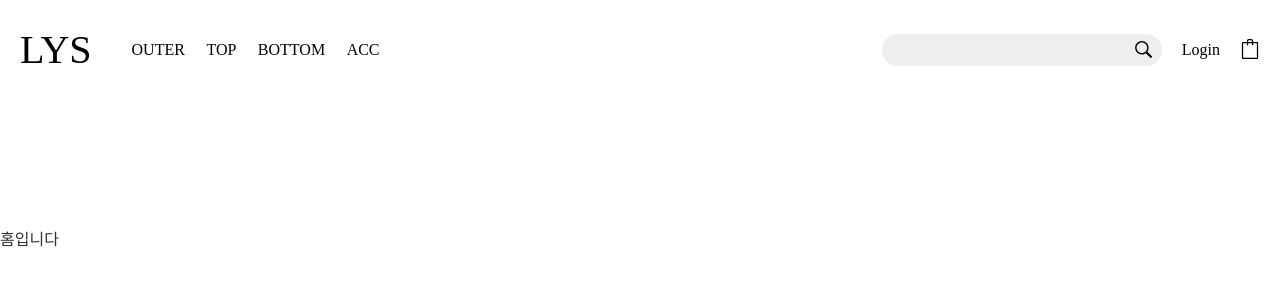
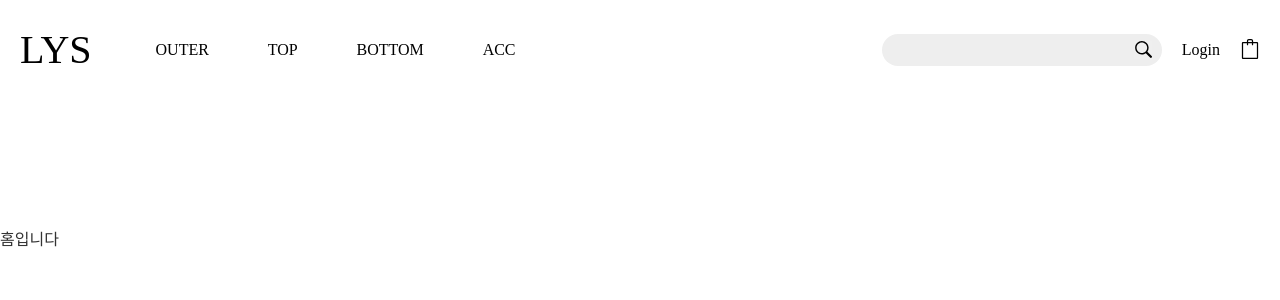
Before and after one commit to SuperMiniBeans/Front, a React (Create React App) app: page / in a window 1280 px wide. Shown: the top 300 px of the page. Built offline with nearby package versions, Linux system fonts and the light colour scheme.

Commit message:
[STYLE] gnb호버 효과 추가

```diff
--- a/src/components/Header.js
+++ b/src/components/Header.js
@@ -14,12 +14,33 @@ function Header() {
           <H1Wrap><h1><Link to="/">LYS</Link></h1></H1Wrap>
 
           <GnbUserWrap>
-            <nav className="mainmenu">
+            <nav className="gnb">
               <Gnb>
-                <li><Link to="/">OUTER</Link></li>
-                <li><Link to="/">TOP</Link></li>
-                <li><Link to="/">BOTTOM</Link></li>
-                <li><Link to="/">ACC</Link></li>
+                <MouseOver>
+                  <Link to="/">OUTER</Link>
+                  <Lnb className="lnb">
+                    <LnbLi><Link to='/'>COAT</Link></LnbLi>
+                    <LnbLi><Link to='/'>JACKET</Link></LnbLi>
+                    <LnbLi><Link to='/'>BLAZERS</Link></LnbLi>
+                  </Lnb>
+                </MouseOver>
+                <MouseOver>
+                  <Link to="/">TOP</Link>
+                  <Lnb className="lnb">
+                    <LnbLi><Link to='/'>T-SHIRTS</Link></LnbLi>
+                    <LnbLi><Link to='/'>SHIRTS</Link></LnbLi>
+                    <LnbLi><Link to='/'>HOODIES/<br />SWEATSHIRTS</Link></LnbLi>
+                    <LnbLi><Link to='/'>KNITWEAR</Link></LnbLi>
+                  </Lnb>
+                </MouseOver>
+                <MouseOver>
+                  <Link to="/">BOTTOM</Link>
+                  <Lnb className="lnb">
+                    <LnbLi><Link to='/'>PANTS</Link></LnbLi>
+                    <LnbLi><Link to='/'>JEANS</Link></LnbLi>
+                  </Lnb>
+                </MouseOver>
+                <MouseOver><Link to="/">ACC</Link></MouseOver>
                 {/* <li><Link to="/">관리자</Link></li> */}
               </Gnb>
             </nav>
@@ -46,6 +67,7 @@ const HeaderWrap = styled.div`
   width: 100%;
   height: 100px;
   margin-bottom: 100px;
+  // background-color: skyblue;
 `
 
 const HeaderFlexBox = styled(FlexBox)`
@@ -57,22 +79,64 @@ const HeaderFlexBox = styled(FlexBox)`
 `
 
 const H1Wrap = styled.div`
-  margin-right: 40px;
+  margin-right: 64px;
 `
 
 const GnbUserWrap = styled.div`
   position: relative;
   width: 100%;
-  // min-width: 720px;
   display: flex;
   justify-content: space-between;
   align-items: center;
 `
 
 const Gnb = styled.ul`
-  width: 248px;
+  position: relative;
+  width: 360px;
   display: flex;
   justify-content: space-between;
+`
+
+const MouseOver = styled.li`
+  position: relative;
+
+  &:hover {
+    font-weight: 600;
+  }
+
+  &:hover .lnb {
+    display: block;
+  }
+`
+/* 디자인.. 최선인가? */
+const Lnb = styled.ul `
+  display: none;
+  position: absolute;
+  // padding-top: 10px;
+  left: 50%;
+  transform: translateX(-50%);
+  font-weight: 400;
+  background-color: #fff;
+  border: 1px solid #000;
+  border-radius: 4px;
+`
+
+const LnbLi = styled.li`
+  width: 120px;
+  padding: 12px 10px;
+  align-items: center;
+  font-size: 14px;
+  word-break: break-all;
+  // border-bottom: 1px solid #000;
+
+
+  &:hover {
+    font-weight: 600;
+  }
+
+  // &:last-child {
+  //   border-bottom: none;
+  // }
 `
 
 const UserWrap = styled.div`
@@ -84,7 +148,6 @@ const SearchWrap = styled.div`
   position: relative;
   display: flex;
   margin: 0 20px ;
-
   align-items: center;
 
   input {
```
